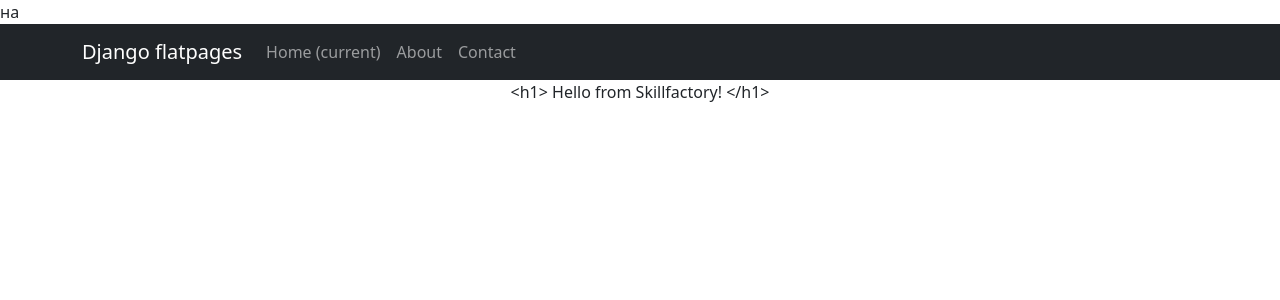
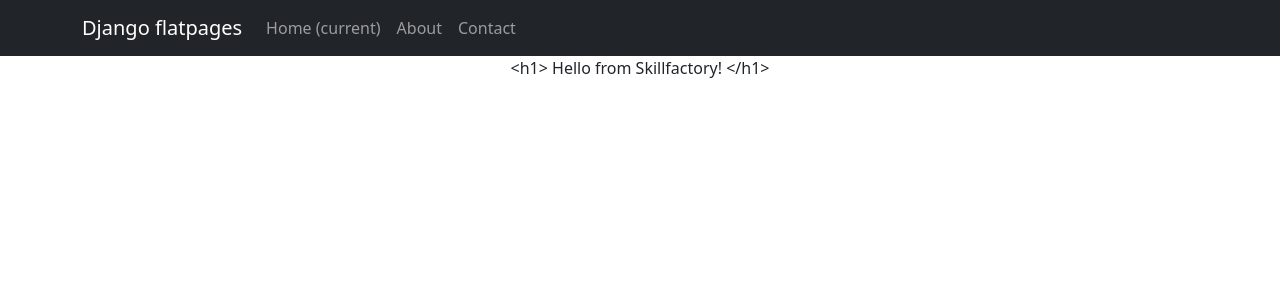
Before and after one commit to Timur0798/MyFirstDjangoProject, a Django app: template myproject/templates/flatpages/default.html in a window 1280 px wide. Shown: the top 300 px of the page. Run offline with Django 4.2, Linux system fonts and the light colour scheme; the template is opened without the code that fills it: values that come from a table or form of the project are taken from there, others are empty; data comes from the database, SQL or seed files in the repository; some libraries are stand-ins or nearby versions.

Commit message:
Final version 23/04/2024

```diff
--- a/myproject/templates/flatpages/default.html
+++ b/myproject/templates/flatpages/default.html
@@ -1,4 +1,5 @@
 <!DOCTYPE html>
+{% load static %}
 <html lang="en">
     <head>
         <meta charset="utf-8" />
@@ -7,8 +8,7 @@
         <meta name="author" content="" />
         <title>Bare - Start Bootstrap Template</title>
         <!-- Favicon-->
-        {% load static %}
-        <link href="css/styles.css" rel="stylesheet" />  на
+        <link href="css/styles.css" rel="stylesheet" />
         <link href="{% static 'css/styles.css' %}" rel="stylesheet" />
         <!-- Core theme CSS (includes Bootstrap)-->
         <link href="css/styles.css" rel="stylesheet" />
```
